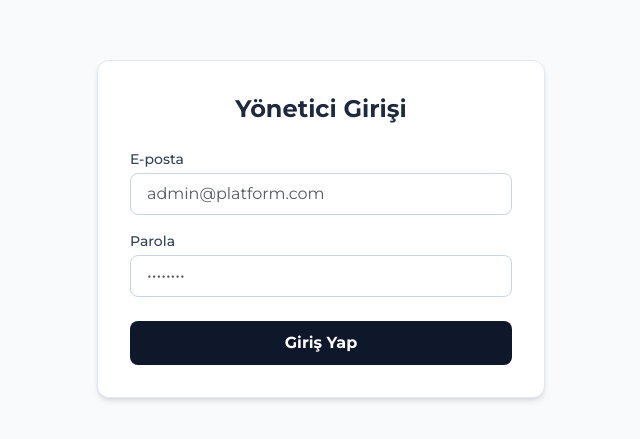
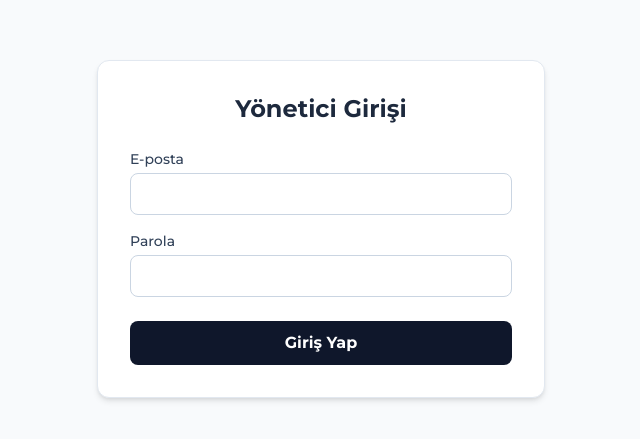
Before and after one commit to aenesdemirciii-glitch/twin-platform, a Next.js app: page /login in a window 1280 px wide. Shown: the part 171-610 px from the top of the page, without its empty margins (319-959 px from the left). Built offline with nearby package versions, Linux system fonts and the light colour scheme.

Commit message:
security: remove pre-filled admin credentials from login screen

```diff
--- a/src/app/login/page.tsx
+++ b/src/app/login/page.tsx
@@ -4,8 +4,8 @@ import { useState } from "react"
 import { useRouter } from "next/navigation"
 
 export default function LoginPage() {
-  const [email, setEmail] = useState("admin@platform.com")
-  const [password, setPassword] = useState("password")
+  const [email, setEmail] = useState("")
+  const [password, setPassword] = useState("")
   const [error, setError] = useState("")
   const router = useRouter()
 
```
